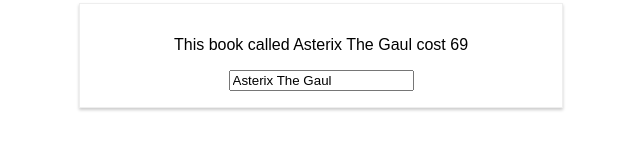
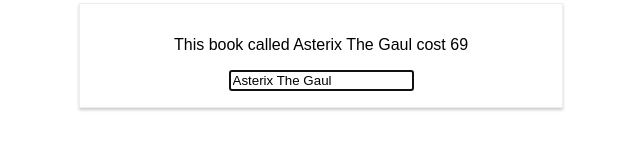
Before and after one commit to CristianPeralta/FirstReactApp, a React app: page / in a window 1280 px wide. Both pictures are taken after a click on the button "Show Books". Shown: the part 597-746 px from the top of the page, without its empty margins (319-959 px from the left). Built offline with nearby package versions, Linux system fonts and the light colour scheme.

Commit message:
focus last input

```diff
--- a/src/components/Books/Book/Book.js
+++ b/src/components/Books/Book/Book.js
@@ -5,13 +5,21 @@
 import PropTypes from "prop-types";
 
 class Book extends Component {
+    componentDidMount() {
+        this.inputElement.focus();
+    };
     render() {
         console.log("[Book.js] rendering");
         return (
             <Aux>
                 <p onClick={this.props.click} >This book called {this.props.title} cost {this.props.price}</p>
                 <p>{this.props.children}</p>
-                <input type="text" onChange={this.props.changed} value={this.props.title} />
+                <input
+                    type="text"
+                    ref={(inputEl) => { this.inputElement = inputEl}}
+                    onChange={this.props.changed}
+                    value={this.props.title}
+                />
             </Aux>
         );
     }
```
